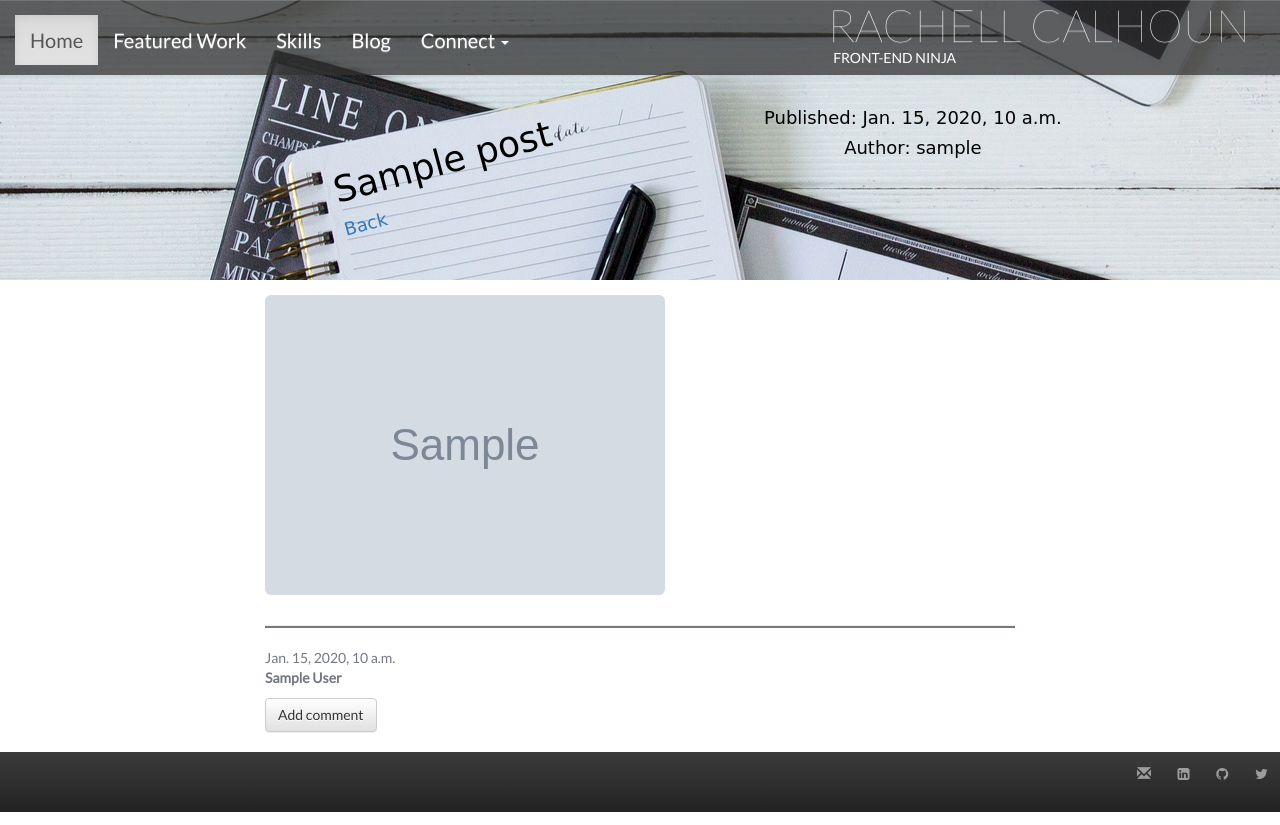
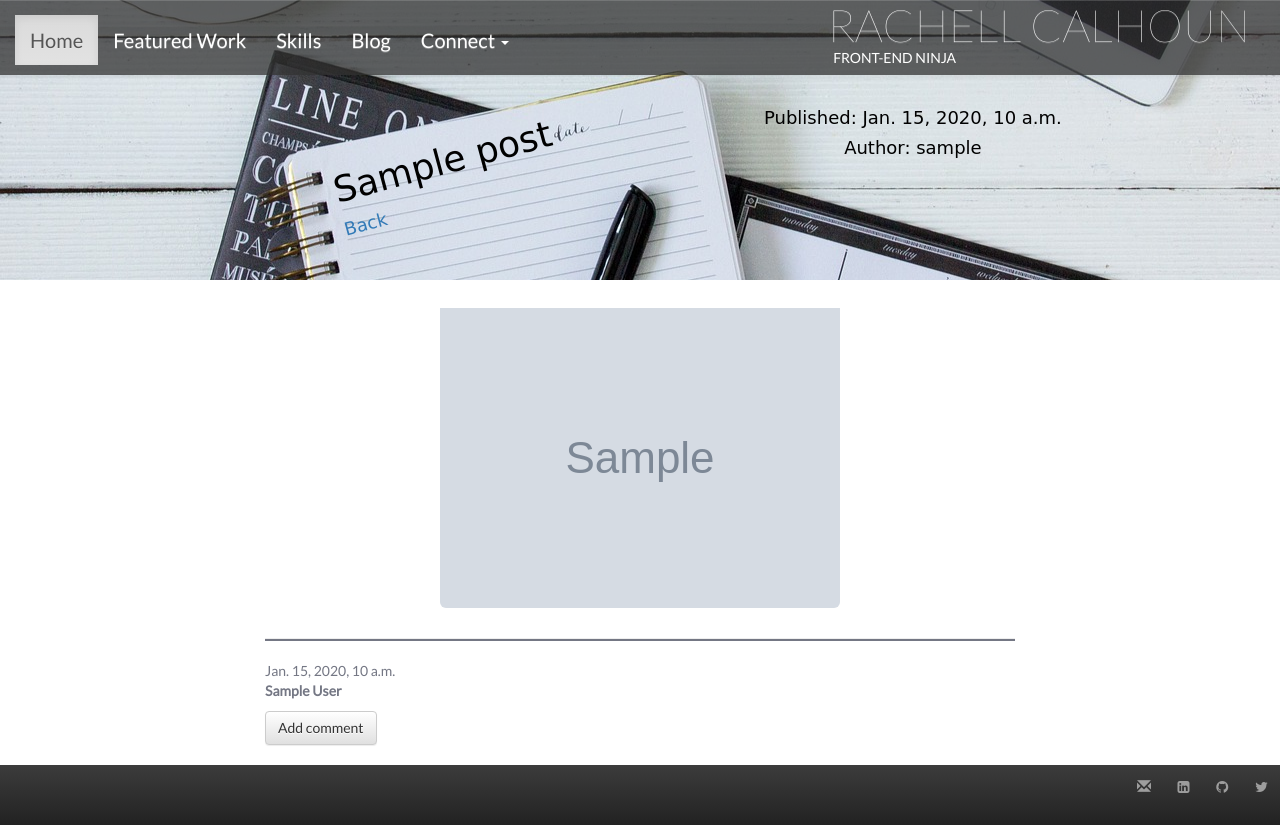
Before and after one commit to RachellCalhoun/mysite, a Django app: page /post/1/ in a window 1280 px wide. Run offline with Django 3.2, Linux system fonts and the light colour scheme; tables that the repository leaves empty hold one stand-in row (values such as "Sample post"); grey boxes marked "Sample" are stand-in pictures; some libraries are stand-ins or nearby versions; some web fonts are replaced.

Commit message:
center blogimages,responsive

```diff
--- a/blog/static/css/style.css
+++ b/blog/static/css/style.css
@@ -177,6 +177,10 @@ hr{
 }
 .blogimage {
   margin-top: 15px;
+  padding-top:2em;
+  display:block;
+  margin:auto;
+  max-height: 400px;
 
 }
 .blogheader {
```
